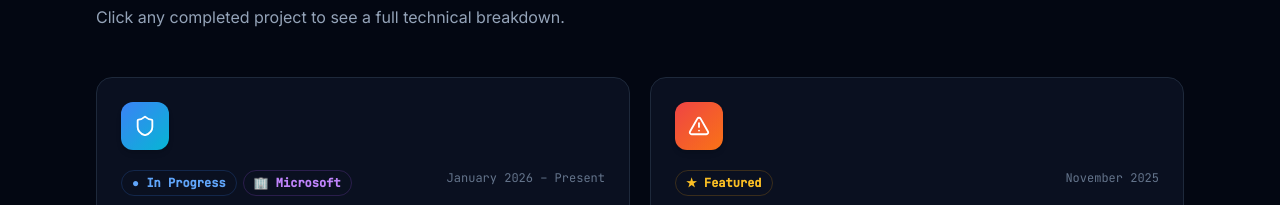
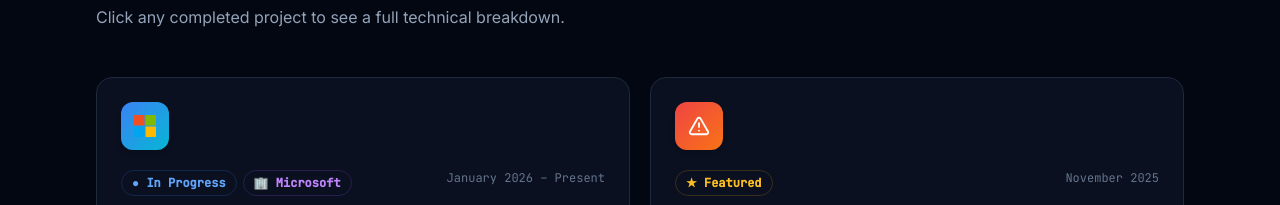
Before and after one commit to NateSal10/my-portfolio, a React (Vite) app: page / in a window 1280 px wide. Shown: the part 1655-1860 px from the top of the page. Built offline with nearby package versions, Linux system fonts and the light colour scheme.

Commit message:
feat: use Microsoft logo SVG for compliance copilot project

```diff
--- a/src/App.jsx
+++ b/src/App.jsx
@@ -18,7 +18,14 @@ const PROJECTS = [
     status: "In Progress",
     tags: ["AI Agents", "Azure DevOps", "Compliance Automation", "Python", "Prompt Engineering"],
     summary: "An AI-driven compliance automation platform that converts complex regulatory requirements into structured, actionable Azure DevOps work items — complete with gap analysis, traceability, and remediation planning.",
-    icon: <Shield size={22} />,
+    icon: (
+      <svg viewBox="0 0 21 21" width="22" height="22" xmlns="http://www.w3.org/2000/svg">
+        <rect x="0" y="0" width="10" height="10" fill="#f25022"/>
+        <rect x="11" y="0" width="10" height="10" fill="#7fba00"/>
+        <rect x="0" y="11" width="10" height="10" fill="#00a4ef"/>
+        <rect x="11" y="11" width="10" height="10" fill="#ffb900"/>
+      </svg>
+    ),
     color: "from-blue-500 to-cyan-500",
     featured: true,
     microsoft: true,
```
